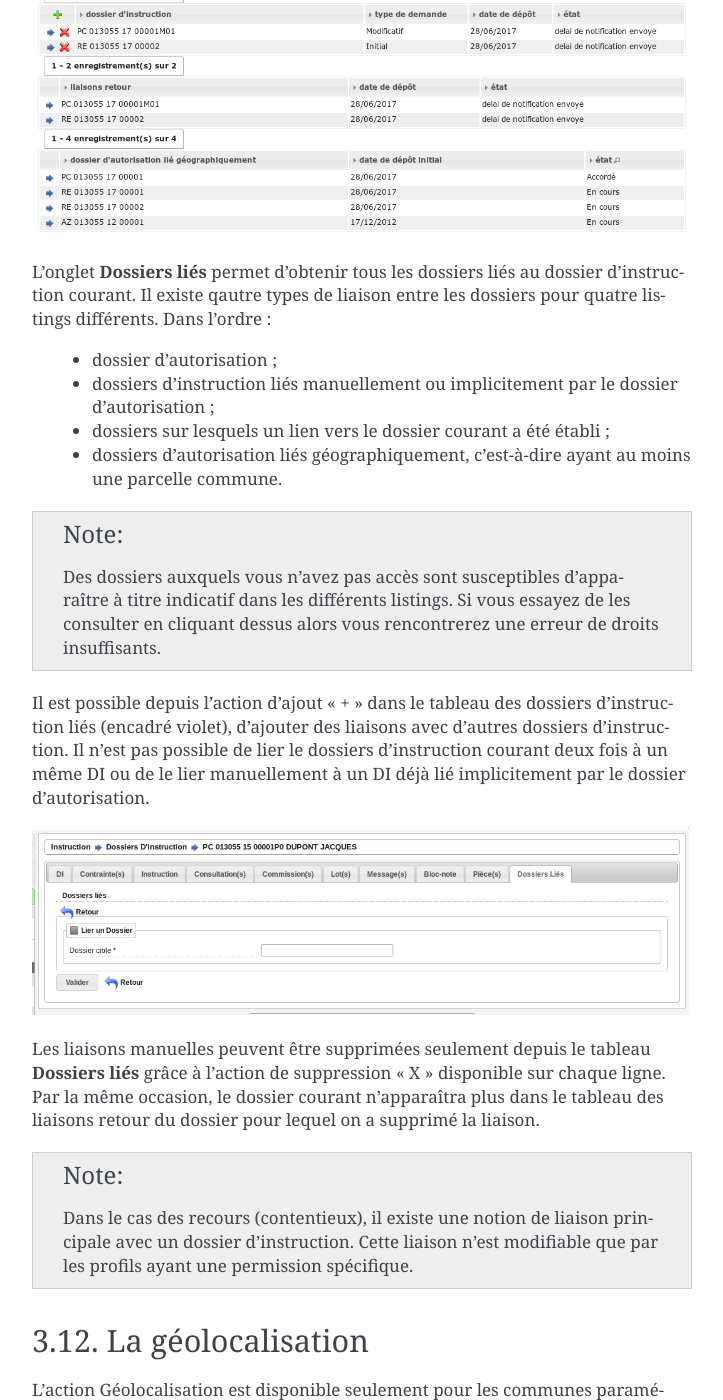
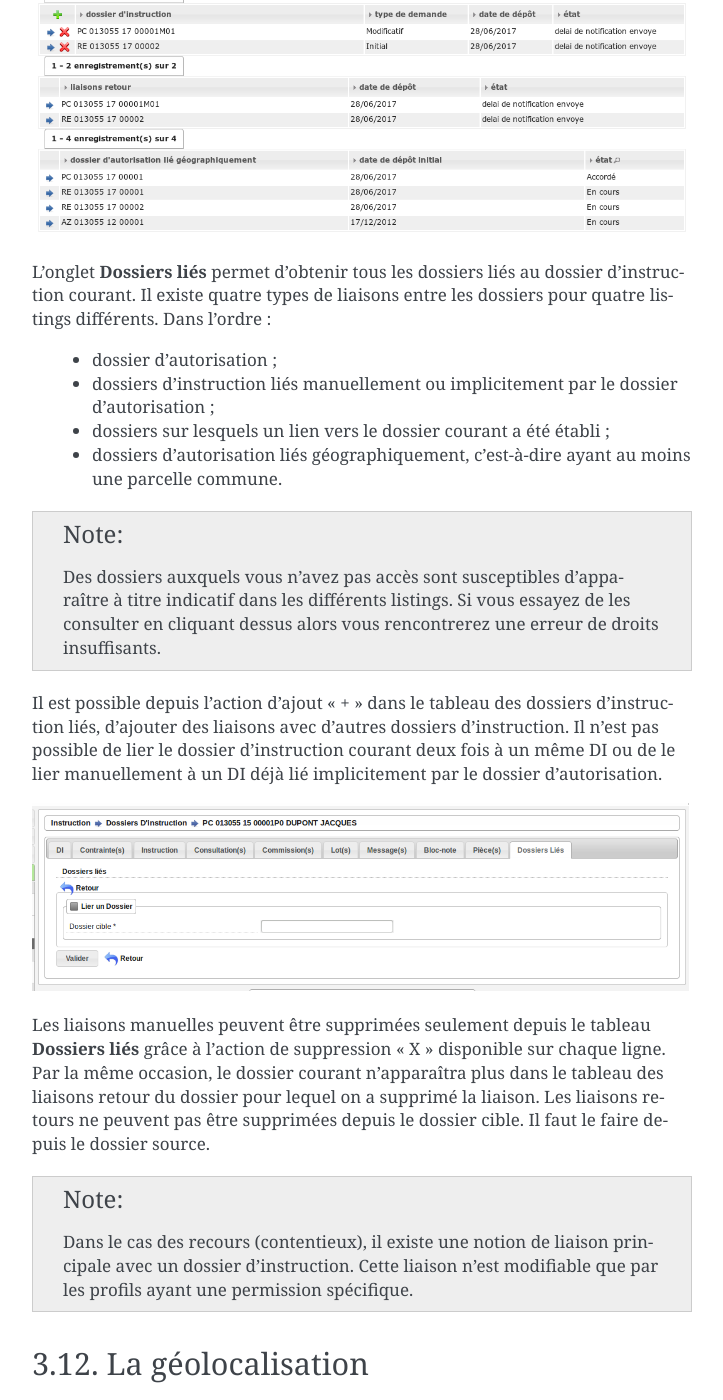
Before and after one commit to mpavaux/openads-documentation, a Sphinx documentation site: the page built from source/manuel_utilisateur/instruction.rst, in a window 1280 px wide and 1400 px high, scrolled down 28666 px. Shown: the whole window, without its empty margins (388-1111 px from the left). Built offline with Sphinx 7.4.7, drawn with Linux system fonts in a browser that asks for light colours.

Commit message:
Correction des fautes

```diff
--- a/source/manuel_utilisateur/instruction.rst
+++ b/source/manuel_utilisateur/instruction.rst
@@ -715,7 +715,7 @@
 .. image:: instruction_dossiers_lies.png
 
 L'onglet **Dossiers liés** permet d'obtenir tous les dossiers liés au dossier d'instruction courant.
-Il existe qautre types de liaison entre les dossiers pour quatre listings différents. Dans l'ordre :
+Il existe quatre types de liaisons entre les dossiers pour quatre listings différents. Dans l'ordre :
 
     * dossier d'autorisation ;
     * dossiers d'instruction liés manuellement ou implicitement par le dossier d'autorisation ;
@@ -725,12 +725,13 @@
 .. note::
     Des dossiers auxquels vous n'avez pas accès sont susceptibles d'apparaître à titre indicatif dans les différents listings. Si vous essayez de les consulter en cliquant dessus alors vous rencontrerez une erreur de droits insuffisants.
 
-Il est possible depuis l'action d'ajout "+" dans le tableau des dossiers d'instruction liés (encadré violet), d'ajouter des liaisons avec d'autres dossiers d'instruction.
-Il n'est pas possible de lier le dossiers d'instruction courant deux fois à un même DI ou de le lier manuellement à un DI déjà lié implicitement par le dossier d'autorisation.
+Il est possible depuis l'action d'ajout "+" dans le tableau des dossiers d'instruction liés, d'ajouter des liaisons avec d'autres dossiers d'instruction.
+Il n'est pas possible de lier le dossier d'instruction courant deux fois à un même DI ou de le lier manuellement à un DI déjà lié implicitement par le dossier d'autorisation.
 
 .. image:: instruction_dossiers_lies_form_ajout.png
 
 Les liaisons manuelles peuvent être supprimées seulement depuis le tableau **Dossiers liés** grâce à l'action de suppression "X" disponible sur chaque ligne. Par la même occasion, le dossier courant n'apparaîtra plus dans le tableau des liaisons retour du dossier pour lequel on a supprimé la liaison.
+Les liaisons retours ne peuvent pas être supprimées depuis le dossier cible. Il faut le faire depuis le dossier source.
 
 .. note::
     Dans le cas des recours (contentieux), il existe une notion de liaison principale avec un dossier d'instruction.
```
